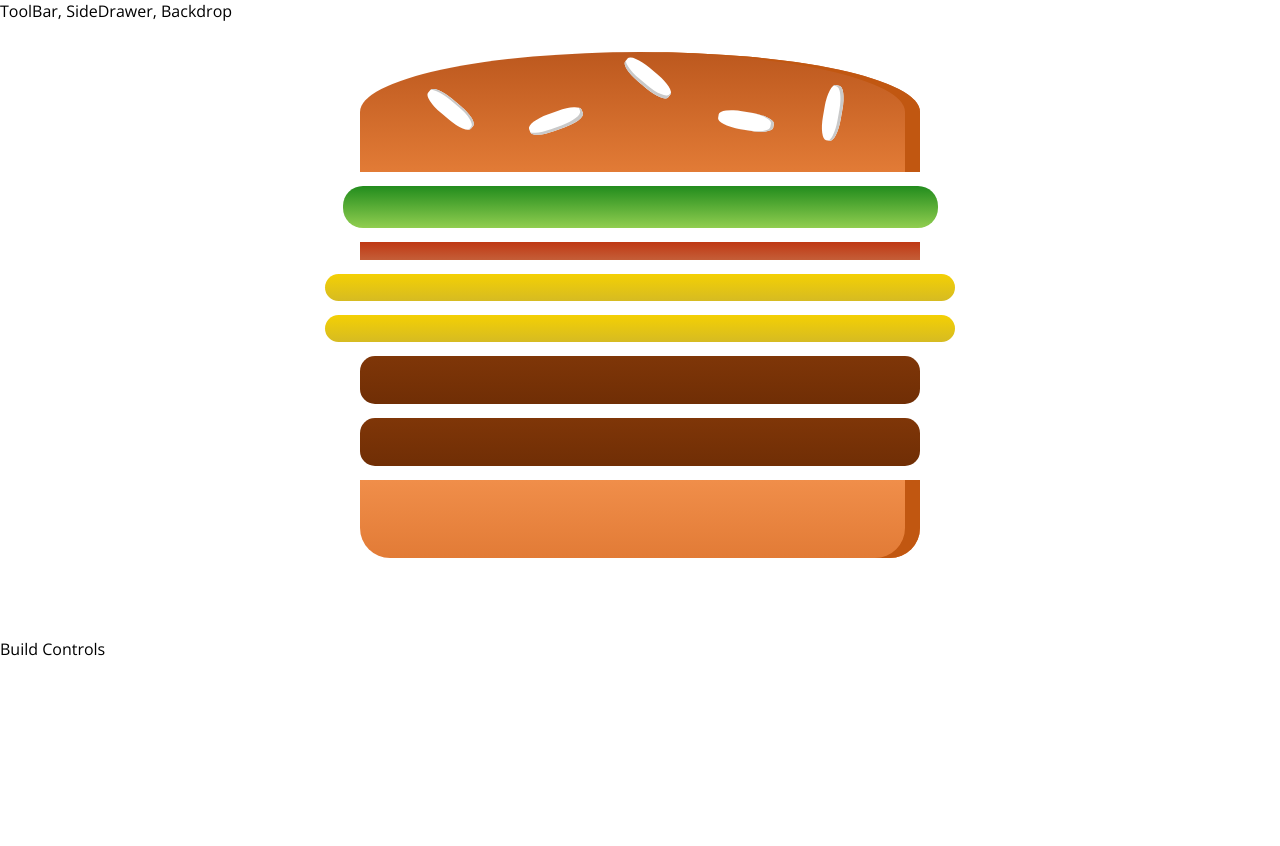
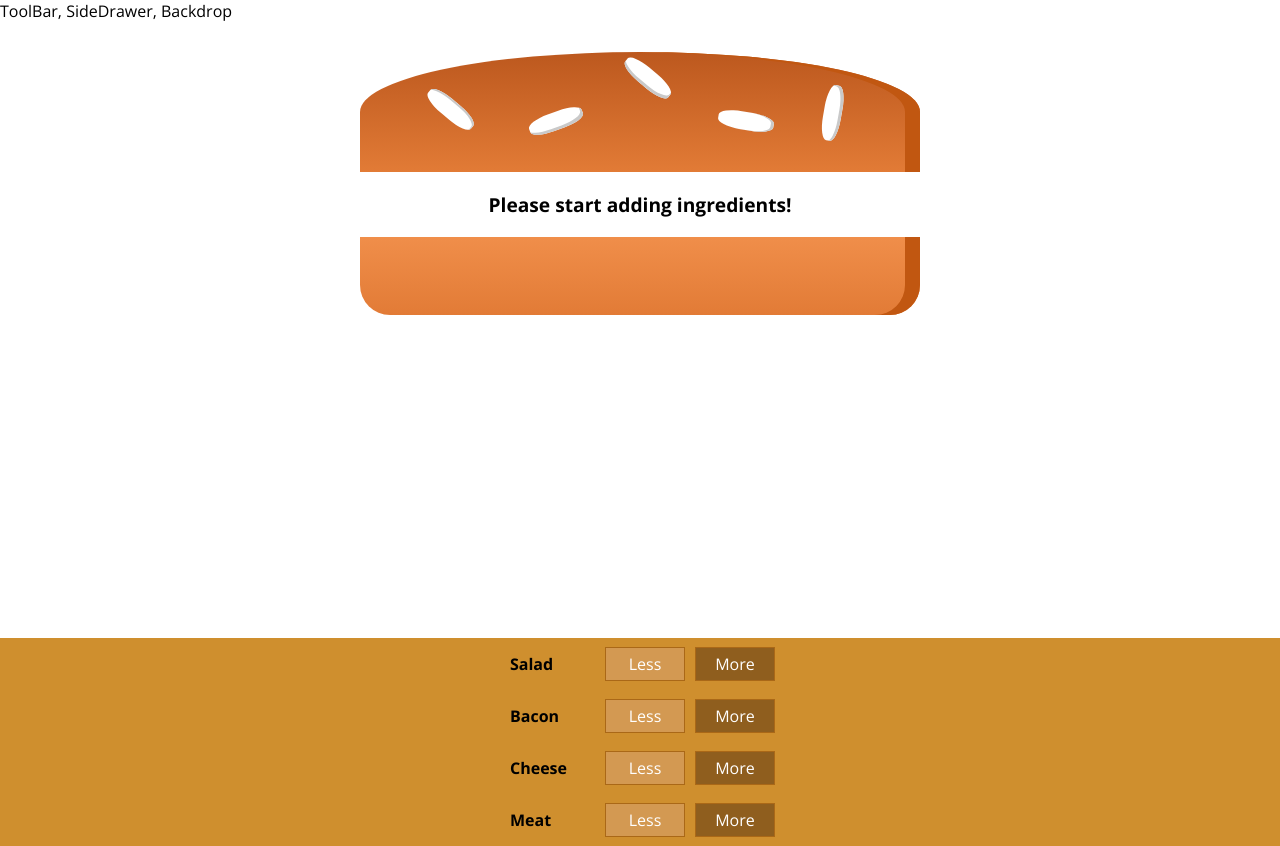
Before and after one commit to funasty1985/burger-builder, a React app: page / in a window 1280 px wide. Before the commit the page ends 800 px from the top, so only its background shows below. Built offline with nearby package versions, Linux system fonts and the light colour scheme.

Commit message:
Bruger Update

```diff
--- /dev/null
+++ b/src/components/Burger/BuildControls/BuildControl/BuildControl.css
@@ -0,0 +1,56 @@
+.BuildControl {
+    display: flex;
+    justify-content: space-between;
+    align-items: center;
+    margin: 5px 0;
+}
+
+.BuildControl button {
+    display: block;
+    font: inherit;
+    padding: 5px;
+    margin: 0 5px;
+    width: 80px;
+    border: 1px solid #AA6817;
+    cursor: pointer;
+    outline: none;
+}
+
+.BuildControl button:disabled {
+    background-color: #AC9980;
+    border: 1px solid #7E7365;
+    color: #ccc;
+    cursor: default;
+}
+
+.BuildControl button:hover:disabled {
+    background-color: #AC9980;
+    color: #ccc;
+    cursor: not-allowed;
+}
+
+.Label {
+    padding: 10px;
+    font-weight: bold;
+    width: 80px;
+}
+
+.BuildControl .Less {
+    background-color: #D39952;
+    color: white;
+}
+
+.BuildControl .More {
+    background-color: #8F5E1E;
+    color: white;
+}
+
+.BuildControl .Less:hover, .BuildControl .Less:active {
+    background-color: #DAA972;
+    color: white;
+}
+
+.BuildControl .More:hover,.BuildControl .More:active {
+    background-color: #99703F;
+    color: white;
+}
--- /dev/null
+++ b/src/components/Burger/BuildControls/BuildControl/BuildControl.js
@@ -0,0 +1,13 @@
+import React from 'react';
+
+import classes from './BuildControl.css';
+
+const buildControl = (props) => (
+    <div className={classes.BuildControl}>
+        <div className={classes.Label}>{props.label}</div>
+        <button className={classes.Less}>Less</button>
+        <button className={classes.More}>More</button>
+    </div>
+);
+
+export default buildControl;
--- /dev/null
+++ b/src/components/Burger/BuildControls/BuildControls.css
@@ -0,0 +1,10 @@
+.BuildControls {
+    width: 100%;
+    background-color: #CF8F2E;
+    display: flex;
+    flex-flow: column;
+    align-items: center;
+    box-shadow: 0 2px 1px #ccc;
+    margin: auto;
+    padding: 10x 0 ;
+}
--- /dev/null
+++ b/src/components/Burger/BuildControls/BuildControls.js
@@ -0,0 +1,20 @@
+import React from 'react'
+import classes from './BuildControls.css'
+import BuildControl from './BuildControl/BuildControl';
+
+const controls = [
+    {label: 'Salad', type: 'salad'},
+    {label: 'Bacon', type: 'bacon'},
+    {label: 'Cheese', type: 'cheese'},
+    {label: 'Meat', type: 'meat'}
+];
+
+const buildControls = (props) => (
+    <div className={classes.BuildControls}>
+        {controls.map(ctrl => (
+            <BuildControl key= {ctrl.label} label= {ctrl.label}/>
+        ))}
+    </div>
+);
+
+export default buildControls;
--- a/src/components/Burger/Burger.js
+++ b/src/components/Burger/Burger.js
@@ -3,14 +3,19 @@
 import BurgerIngredient from './BurgerIngredient/BurgerIngredient'
 
 const burger = (props) => {
-    console.log('Hi')
-    const transformedIngredients = Object.keys(props.ingredients)
+    let transformedIngredients = Object.keys(props.ingredients)
         .map(igKey => {
             return [...Array(props.ingredients[igKey])].map((_, i) => {
                return <BurgerIngredient key={igKey+i} type={igKey}/>
             });
-        });
-    console.log(transformedIngredients)
+        })
+        .reduce((arr, el) => {
+            return arr.concat(el)
+        },[]);
+
+    if (transformedIngredients.length === 0) {
+        transformedIngredients = <p>Please start adding ingredients! </p>
+    }
     return (
         <div className={classes.Burger}>
             <BurgerIngredient type="bread-top"/>
--- a/src/containers/BurgerBuilder/BurgerBuilder.js
+++ b/src/containers/BurgerBuilder/BurgerBuilder.js
@@ -2,6 +2,7 @@
 
 import Aux from '../../hoc/Aux'
 import Burger from '../../components/Burger/Burger'
+import BuildControls from '../../components/Burger/BuildControls/BuildControls'
 
 class BurgerBuidler extends Component {
 
@@ -12,10 +13,10 @@
 
     state = {
         ingredients: {
-            salad: 1,
-            bacon: 1,
-            cheese: 2,
-            meat:2
+            // salad: 1,
+            // bacon: 1,
+            // cheese: 2,
+            // meat:2
         }
     }
 
@@ -23,7 +24,7 @@
         return (
             <Aux>
                 <Burger ingredients={this.state.ingredients}/>
-                <div>Build Controls</div>
+                <BuildControls/>
             </Aux>
         );
     }
```
